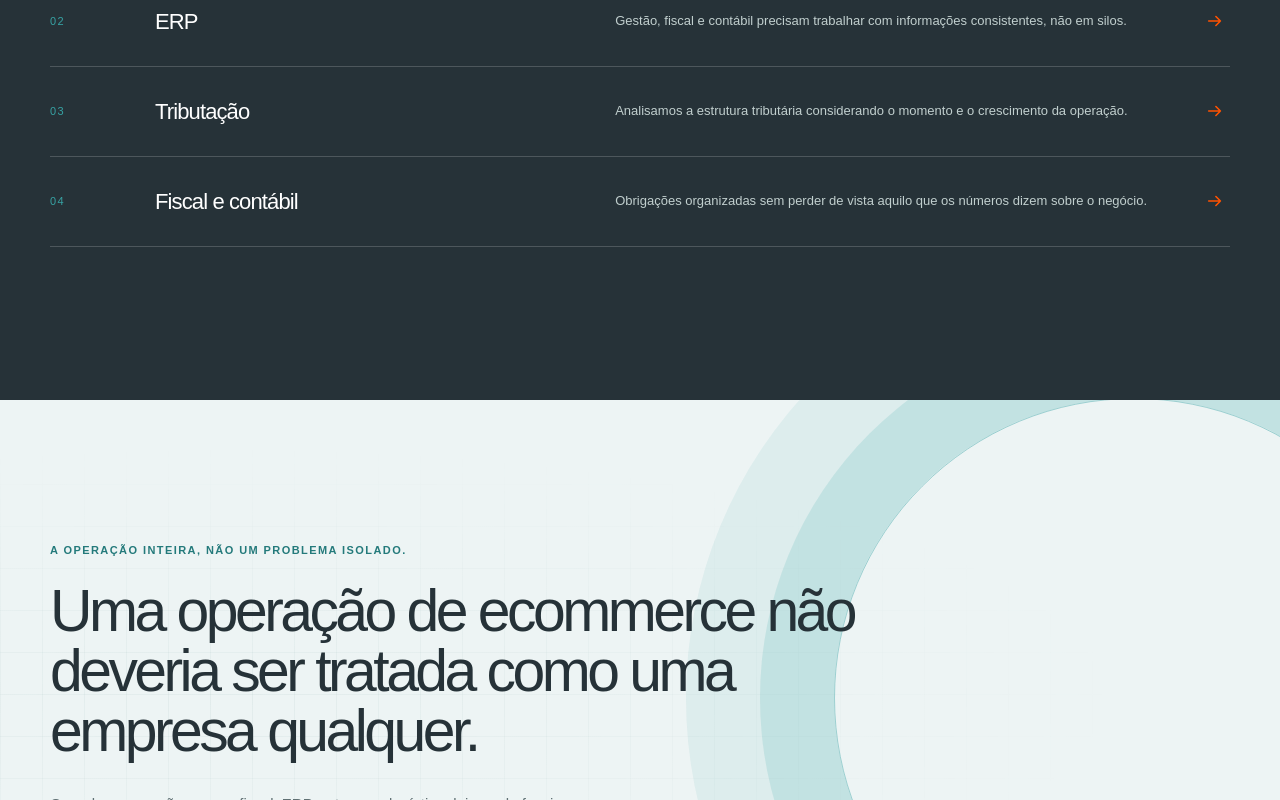
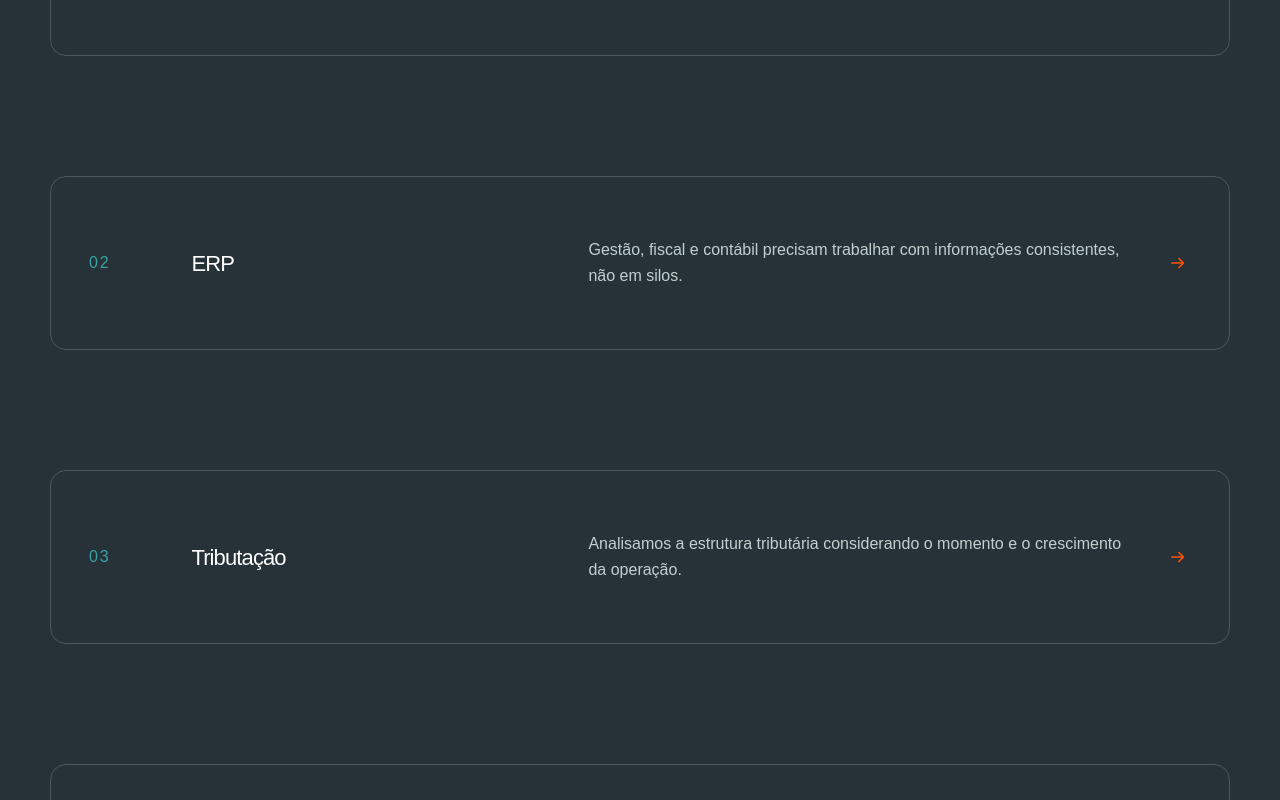
Before and after one commit to alvesph99/ecomtabil-website, a Next.js app: page / in a window 1280 px wide. Shown: the part 2000-2800 px from the top of the page. Built offline with nearby package versions, Linux system fonts and the light colour scheme; no server answers.

Commit message:
feat: refine ecosystem and specialization layouts

```diff
--- a/src/app/globals.css
+++ b/src/app/globals.css
@@ -15,7 +15,7 @@ section.special .special-head > p {
   max-width: 760px;
   padding-top: 25px;
   color: #c1cfce;
-  font-size: 15px;
+  font-size: 17px;
   line-height: 1.75;
 }
 section.special .marker {
@@ -165,7 +165,7 @@ section.marketplaces {
   max-width: 570px;
   margin: 24px auto 0;
   color: var(--muted);
-  font-size: 16px;
+  font-size: 18px;
   line-height: 1.65;
 }
 .marketplaces__logos {
@@ -244,7 +244,7 @@ section.marketplaces {
     flex-basis: 165px;
   }
   .marketplaces__heading > p:last-child {
-    font-size: 14px;
+    font-size: 16px;
   }
 }
 
@@ -511,14 +511,17 @@ section.whole:after {
   text-transform: uppercase;
 }
 .banner-carousel__placeholder strong {
-  font: 600 clamp(1.8rem, 3vw, 3.4rem)/1.08 "Plus Jakarta Sans", Arial, sans-serif;
+  font:
+    600 clamp(1.8rem, 3vw, 3.4rem)/1.08 "Plus Jakarta Sans",
+    Arial,
+    sans-serif;
   letter-spacing: -0.055em;
 }
 .banner-carousel__placeholder p {
   max-width: 165px;
   margin: 0;
   color: #b8cccc;
-  font-size: 12px;
+  font-size: 14px;
   line-height: 1.65;
 }
 .banner-carousel__footer {
@@ -671,7 +674,7 @@ section.whole:after {
   max-width: 310px;
   margin-top: 29px;
   color: var(--muted);
-  font-size: 16px;
+  font-size: 18px;
   line-height: 1.55;
   font-weight: 600;
 }
@@ -776,8 +779,8 @@ section.whole:after {
 section.ecosystem {
   display: block;
   padding-block: clamp(94px, 11vw, 150px);
-  background: var(--ink);
-  color: #fff;
+  background: #edf4f4;
+  color: var(--ink);
 }
 .ecosystem .ecosystem__inner {
   display: block;
@@ -790,7 +793,7 @@ section.ecosystem {
 }
 .ecosystem .ecosystem__heading h2 {
   max-width: 780px;
-  color: #fff;
+  color: var(--ink);
 }
 .service-grid {
   display: grid;
@@ -945,11 +948,13 @@ section.ecosystem {
   min-height: 0;
   flex-direction: column;
   overflow: hidden;
-  background: #172226;
-  border: 1px solid #ffffff1f;
+  isolation: auto;
+
+  background: #f4f9f8;
+  border: 1px solid var(--line);
   border-radius: 18px;
-  isolation: auto;
-  box-shadow: 0 18px 34px #0000001f;
+  box-shadow: 0 18px 34px #26323816;
+  color: var(--muted);
 }
 .service-card__image {
   position: relative;
@@ -968,15 +973,15 @@ section.ecosystem {
 }
 .service-card h3 {
   max-width: none;
-  color: #fff;
+  color: var(--ink);
   font-size: clamp(1.3rem, 1.8vw, 1.65rem);
   line-height: 1.08;
 }
 .service-card p {
   max-width: none;
   margin-top: 13px;
-  color: #c4d2d1;
-  font-size: 13px;
+  color: var(--muted);
+  font-size: 18px;
   line-height: 1.65;
 }
 .service-card:hover .service-card__image {
@@ -1015,12 +1020,37 @@ section.ecosystem {
 }
 .ecosystem .service-card {
   flex: 0 0 clamp(280px, 27vw, 390px);
+  min-height: 420px;
   scroll-snap-align: start;
 }
 @media (max-width: 650px) {
   .ecosystem .service-grid {
     width: calc(100vw - 24px);
     margin-top: 45px;
+  }
+}
+@media (min-width: 901px) {
+  .ecosystem .ecosystem__inner {
+    --ecosystem-heading-width: clamp(290px, 25vw, 355px);
+    --ecosystem-gap: clamp(64px, 7vw, 118px);
+    display: grid;
+    grid-template-columns: var(--ecosystem-heading-width) minmax(0, 1fr);
+    gap: var(--ecosystem-gap);
+    align-items: start;
+  }
+  .ecosystem .ecosystem__heading {
+    grid-column: 1;
+  }
+  .ecosystem .ecosystem__heading h2 {
+    font-size: clamp(2rem, 3.55vw, 3.75rem);
+  }
+  .ecosystem .service-grid {
+    grid-column: 2;
+    width: calc(
+      100vw - max(24px, calc((100vw - 1180px) / 2)) -
+        var(--ecosystem-heading-width) - var(--ecosystem-gap)
+    );
+    margin-top: 0;
   }
 }
 .process.process {
@@ -1044,7 +1074,7 @@ section.ecosystem {
   max-width: 365px;
   margin-top: 23px;
   color: var(--muted);
-  font-size: 15px;
+  font-size: 17px;
   line-height: 1.65;
 }
 .process.process .steps {
@@ -1078,7 +1108,7 @@ section.ecosystem {
 }
 .process.process .steps p {
   max-width: 610px;
-  font-size: 14px;
+  font-size: 16px;
   line-height: 1.7;
   color: var(--muted);
 }
@@ -1130,7 +1160,7 @@ section.ecosystem {
   max-width: 315px;
   margin-top: 20px;
   color: #c1cfce;
-  font-size: 15px;
+  font-size: 17px;
   line-height: 1.65;
 }
 .socials {
@@ -1327,7 +1357,7 @@ h2 em {
   color: var(--teal);
 }
 p {
-  font-size: 15px;
+  font-size: 17px;
   line-height: 1.8;
 }
 .marker,
@@ -1667,7 +1697,7 @@ p {
   transform: translateX(12px);
 }
 .special-list span {
-  font-size: 11px;
+  font-size: 16px;
   letter-spacing: 0.12em;
   color: var(--teal);
 }
@@ -1676,7 +1706,7 @@ p {
   letter-spacing: -0.04em;
 }
 .special-list p {
-  font-size: 13px;
+  font-size: 16px;
   line-height: 1.65;
   color: var(--muted);
 }
@@ -1806,7 +1836,7 @@ p {
 }
 .seller-card__body > p {
   max-width: 350px;
-  font-size: 14px;
+  font-size: 16px;
   line-height: 1.72;
 }
 .seller-card--years {
@@ -1832,7 +1862,7 @@ p {
 }
 .seller-card--years p {
   max-width: 195px;
-  font-size: 13px;
+  font-size: 15px;
   line-height: 1.55;
 }
 .seller-card:nth-child(3) {
@@ -1957,7 +1987,7 @@ p {
   letter-spacing: -0.035em;
 }
 .steps p {
-  font-size: 13px;
+  font-size: 15px;
   line-height: 1.7;
   color: var(--muted);
 }
@@ -2137,7 +2167,7 @@ p {
   margin: 0;
   padding: 0 42px 28px 0;
   color: var(--muted);
-  font-size: 14px;
+  font-size: 16px;
   line-height: 1.75;
   opacity: 0;
   transform: translateY(-8px);
@@ -2184,7 +2214,7 @@ p {
   }
   .faq__answer p {
     padding: 0 25px 24px 0;
-    font-size: 13px;
+    font-size: 15px;
   }
 }
 .footer {
@@ -2197,7 +2227,7 @@ p {
 .footer p,
 .footer > span {
   color: var(--muted);
-  font-size: 11px;
+  font-size: 13px;
 }
 .footer > span {
   white-space: nowrap;
@@ -2354,3 +2384,67 @@ p {
     top: 70px;
   }
 }
+
+/* Specialization: the cards advance as a single stacked sequence on larger screens. */
+@media (min-width: 801px) {
+  section.special .special-list {
+    margin-top: 72px;
+    padding-bottom: clamp(72px, 10vh, 128px);
+    border-top: 0;
+  }
+
+  section.special .special-list article {
+    position: sticky;
+    top: 112px;
+    z-index: 1;
+    grid-template-columns: 64px minmax(180px, 0.86fr) minmax(280px, 1.3fr) 22px;
+    gap: clamp(22px, 3vw, 42px);
+    min-height: 174px;
+    margin-bottom: 15vh;
+    padding: clamp(27px, 3vw, 38px);
+    background: #2b393d;
+    border: 1px solid #ffffff20;
+    border-radius: 16px;
+    box-shadow: 0 18px 34px #111a1e3b;
+    transition:
+      background-color 180ms ease,
+      border-color 180ms ease,
+      box-shadow 180ms ease;
+  }
+
+  section.special .special-list article:nth-child(2) {
+    top: 134px;
+    z-index: 2;
+  }
+
+  section.special .special-list article:nth-child(3) {
+    top: 156px;
+    z-index: 3;
+  }
+
+  section.special .special-list article:nth-child(4) {
+    top: 178px;
+    z-index: 4;
+    margin-bottom: 0;
+  }
+
+  section.special .special-list article:hover {
+    padding-inline: clamp(27px, 3vw, 38px);
+    transform: none;
+    background: #314247;
+    border-color: #82d0d066;
+    box-shadow: 0 22px 40px #111a1e52;
+  }
+}
+
+@media (min-width: 801px) and (prefers-reduced-motion: reduce) {
+  section.special .special-list {
+    padding-bottom: 0;
+  }
+
+  section.special .special-list article,
+  section.special .special-list article:nth-child(n) {
+    position: static;
+    margin-bottom: 14px;
+  }
+}
```
Also changed, not shown: 1 other file (tests, documents, lock files or other folders).
